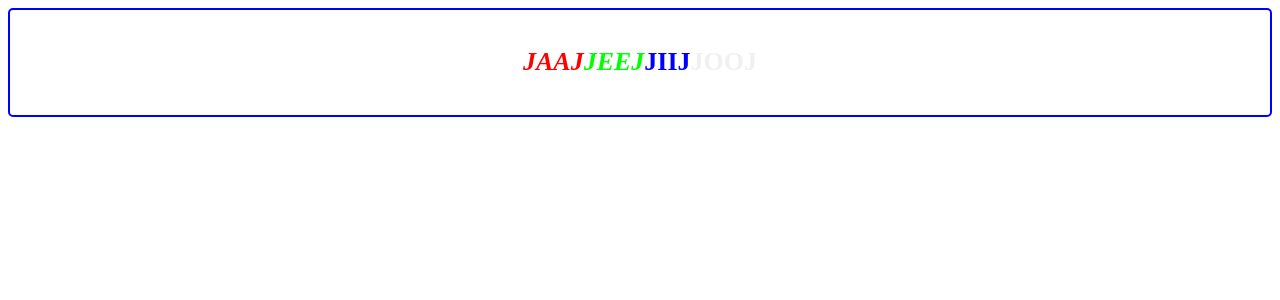
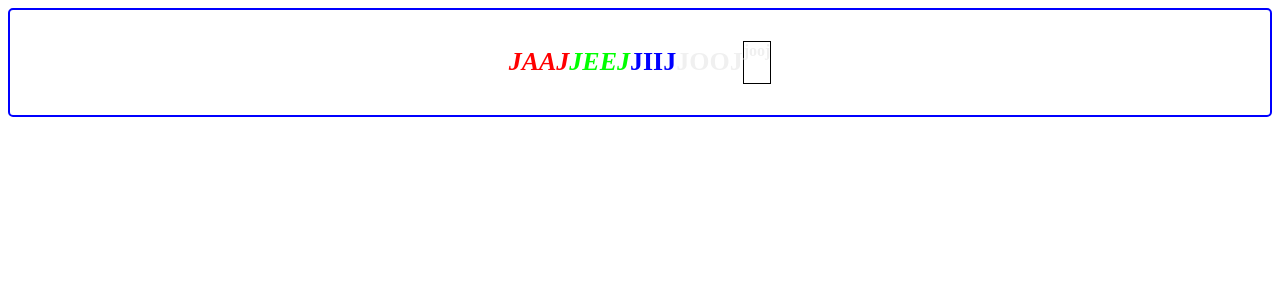
Before and after one commit to gmartpad/CursoReact, a React (Create React App) app in the folder projeto-react/: page / in a window 1280 px wide. Shown: the top 300 px of the page. Built offline with nearby package versions, Linux system fonts and the light colour scheme.

Commit message:
Estilização com StyledComponents (3/3)

```diff
--- a/projeto-react/src/App.js
+++ b/projeto-react/src/App.js
@@ -16,7 +16,14 @@ const Title = styled.h1`
     font-size: 26px;
     color: ${props => props.color || "#f0f0f0"};
     font-weight: bold;
-    font-style: ${props => props.ativo === true ? "italic" : "normal"}
+    font-style: ${props => props.ativo === true ? "italic" : "normal"};
+
+`;
+
+const TitlePequeno = styled(Title)`
+
+    font-size: 16px;
+    border: 1px solid black;
 
 `;
 
@@ -56,6 +63,7 @@ function App(){
       <Title color="#0F0" ativo={true}>JEEJ</Title>
       <Title color="#00F" ativo={false}>JIIJ</Title>
       <Title ativo={false}>JOOJ</Title>
+      <TitlePequeno>jooj</TitlePequeno>
     </TitleBox>
     {/* <Avatar user={user}/> */}
     {/* <BemVinde nome="Joana" idade="18"/>
```
